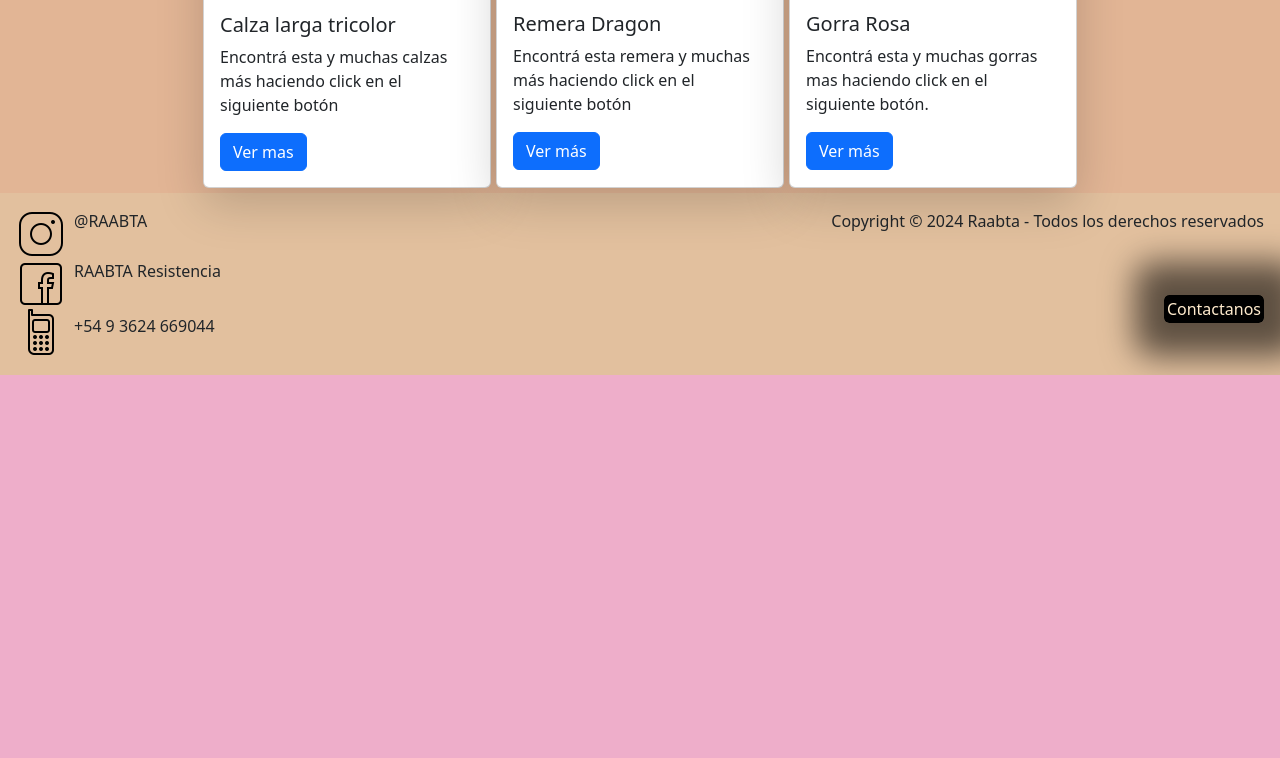
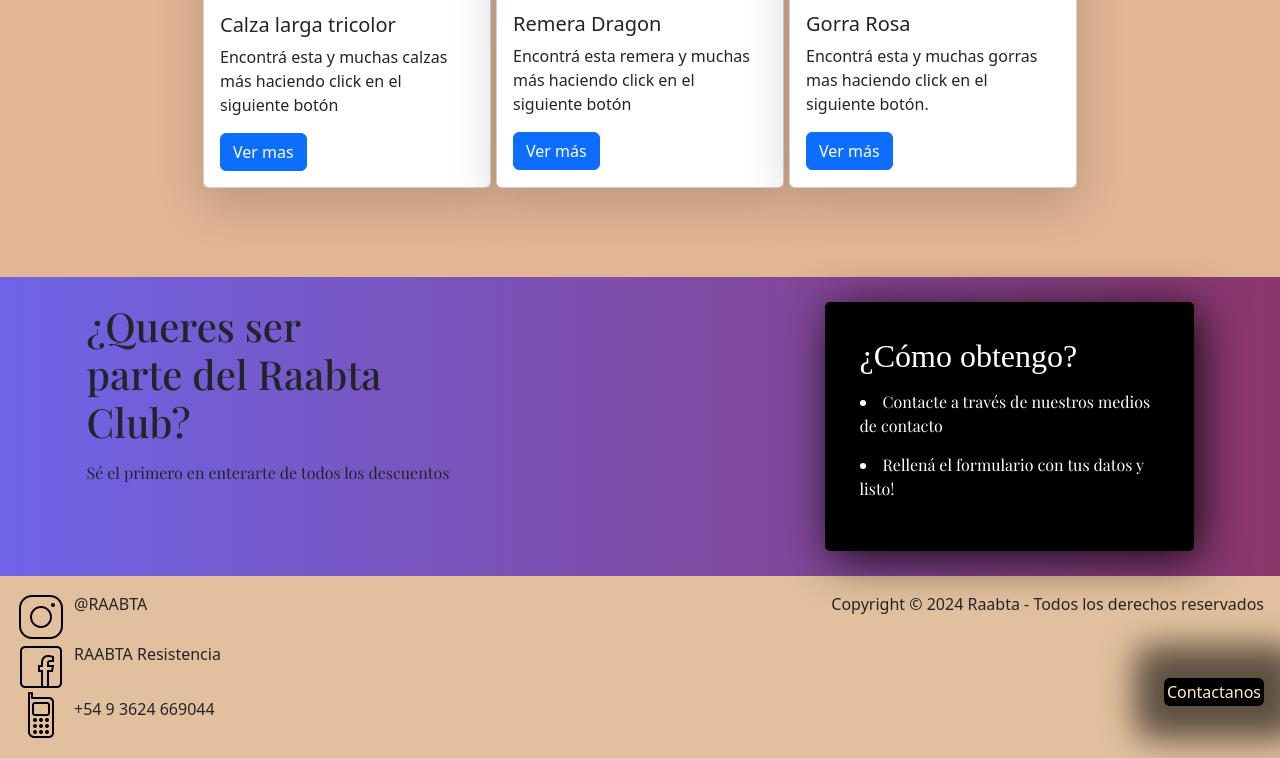
Before and after one commit to LucianaParodi/sass, a plain HTML site: page index.html in a window 1280 px wide. Shown: the part 1855-2613 px from the top of the page. Before the commit the page ends 2230 px from the top, so only its background shows below. Drawn offline with nearby package versions, Linux system fonts and the light colour scheme; a web font is replaced by a local one.

Commit message:
agregue mas

```diff
--- a/index.html
+++ b/index.html
@@ -118,6 +118,17 @@
         </div>
       </div>
 </section>
+<section class="descuentos-container">
+<div>
+  <h1>¿Queres ser parte del Raabta Club?</h1>
+  <p>Sé el primero en enterarte de todos los descuentos</p>
+</div>
+<div>
+<h2>¿Cómo obtengo?</h2>
+<li>Contacte a través de nuestros medios de contacto</li>
+<li>Rellená el formulario con tus datos y listo!</li>
+</div>
+</section>
 <footer class="footer-container d-flex justify-content-between gap-5 p-3">
     <div>
         <div class="d-flex gap-2">
--- a/scss/layout/_section-principal.scss
+++ b/scss/layout/_section-principal.scss
@@ -1,5 +1,4 @@
 @import '../utilities/variables';
-
 body{
     .carousel-container{
         .hero-title{
@@ -100,6 +99,49 @@ h1{
         @include propiedades-parrafo()
     }
 }
+.descuentos-container{
+    margin-top: 89px;
+    padding: 25px;
+    background-image:linear-gradient(to left, #8c366c,#6f64e7) ;
+     display: flex;
+     justify-content: space-around;
+     div:first-child{
+        width: 50%;
+        h1{
+            font-size: 2.5rem;
+            width:50%;
+            font-family: "Playfair Display";
+            }
+            p{
+                margin-top: 15px ;
+                font-family:"Playfair Display";
+                width: 150%;
+                font-size: 1rem;
+            }
+     }
+     div:last-child{
+            background-color: black;
+            border-radius: 5px;
+            padding: 35px;
+            width: 30%;
+            box-shadow: 6px 7px 46px 0px rgba(0,0,0,0.85);
+            -webkit-box-shadow: 6px 7px 46px 0px rgba(0,0,0,0.85);
+            -moz-box-shadow: 6px 7px 46px 0px rgba(0,0,0,0.85);
+            transform: translate(-50,94px);
+
+            h2{
+                color: white;
+                font-family: "Playfari Display";
+                font-size: 2rem;
+            }
+            li{
+               color: white;
+               font-family: "Playfair Display";
+                margin: 15px 0;
+            }
+    }
+}
+
 
 
 /*@mixin d-flex ($display, $justify, $aling){
--- a/scss/media-queries/_media-desktop.scss
+++ b/scss/media-queries/_media-desktop.scss
@@ -5,3 +5,10 @@
     }
 }
 }
+@media screen and (max-width:1023px){
+    body{
+        .descuentos-container{
+            display: none;
+        }
+    }
+}
```
Also changed, not shown: css/style.css, 1 other file.
